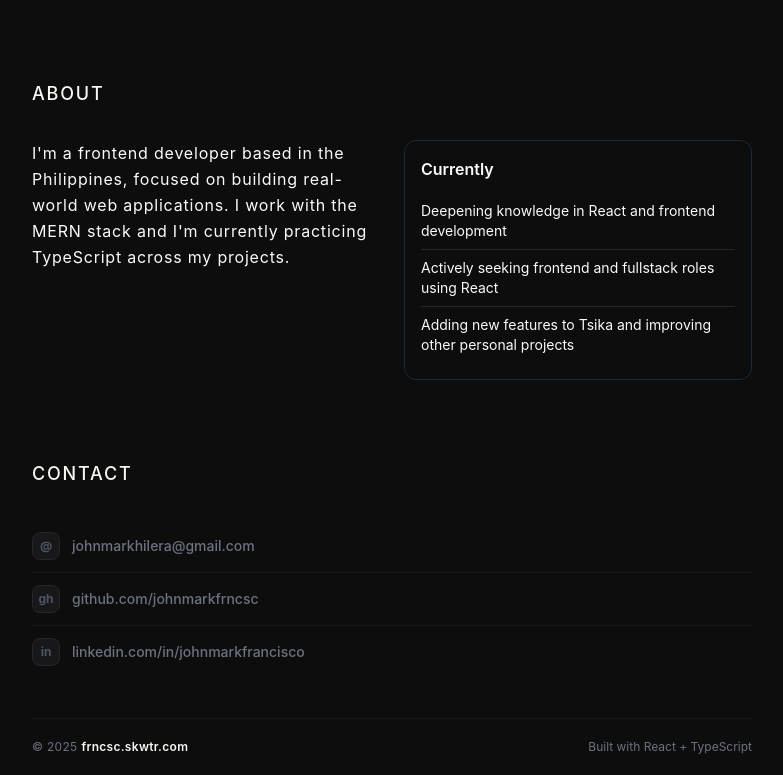
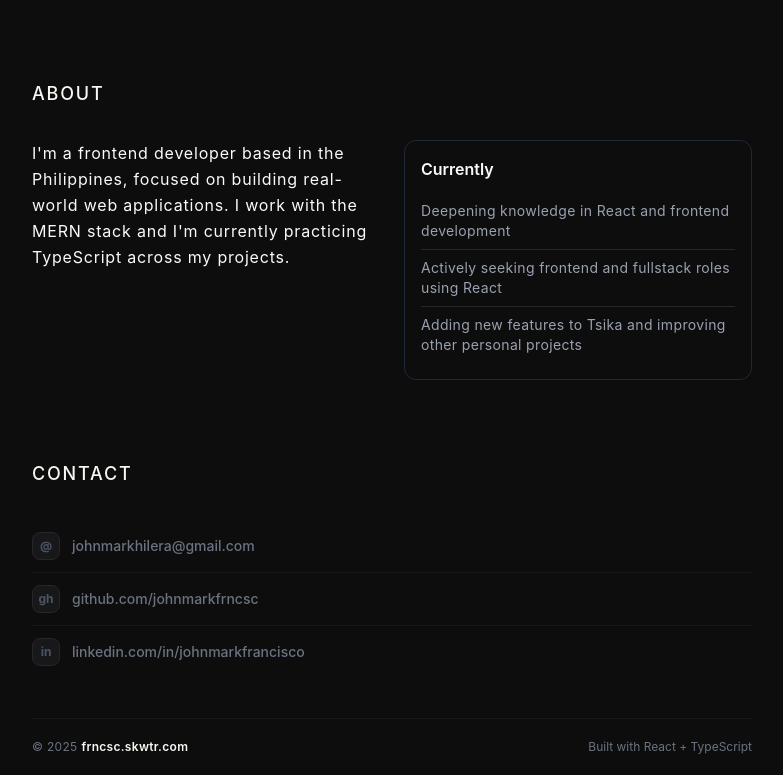
Before and after one commit to johnmarkfrncsc/frncsc-portfolio, a React (Vite) app: page / in a window 1280 px wide. Shown: the part 1499-2274 px from the top of the page, without its empty margins (248-1031 px from the left). Built offline with nearby package versions, Linux system fonts and the light colour scheme.

Commit message:
fix: improve styling of Currently section in About component for better readability

```diff
--- a/src/components/sections/About.tsx
+++ b/src/components/sections/About.tsx
@@ -20,14 +20,14 @@ const About = () => {
             <p className="text-md font-semibold text-[#f9fafb] mb-3">
               Currently
             </p>
-            <ul className="divide-y divide-[#27272a]">
-              <li className="text-sm text-[#f9fafb] py-2">
+            <ul className="divide-y divide-[#27272a] text-gray-400 text-sm tracking-wide">
+              <li className="py-2">
                 Deepening knowledge in React and frontend development
               </li>
-              <li className="text-sm text-[#f9fafb] py-2">
+              <li className=" py-2">
                 Actively seeking frontend and fullstack roles using React
               </li>
-              <li className="text-sm text-[#f9fafb] py-2">
+              <li className="py-2">
                 Adding new features to Tsika and improving other personal
                 projects
               </li>
```
